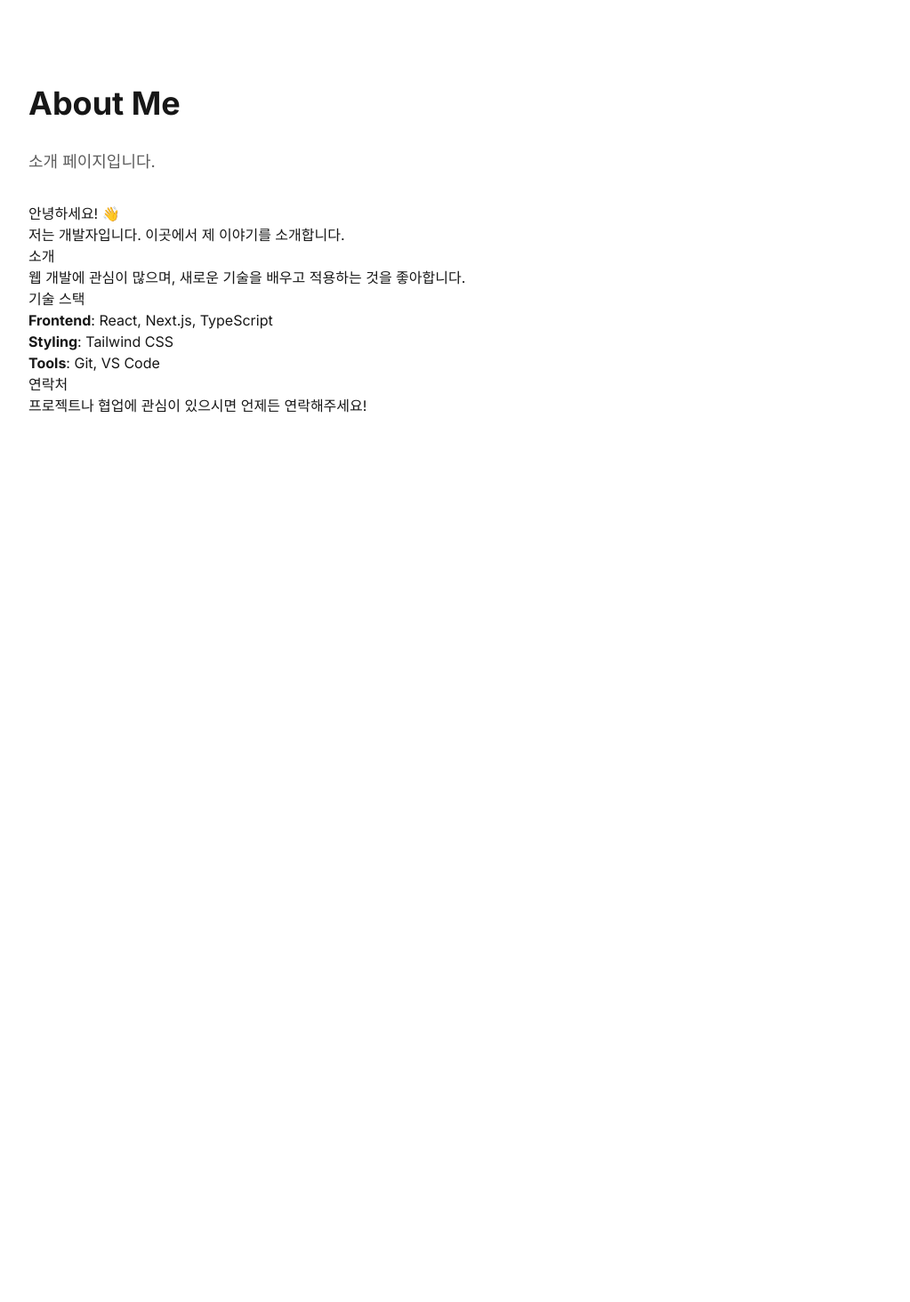
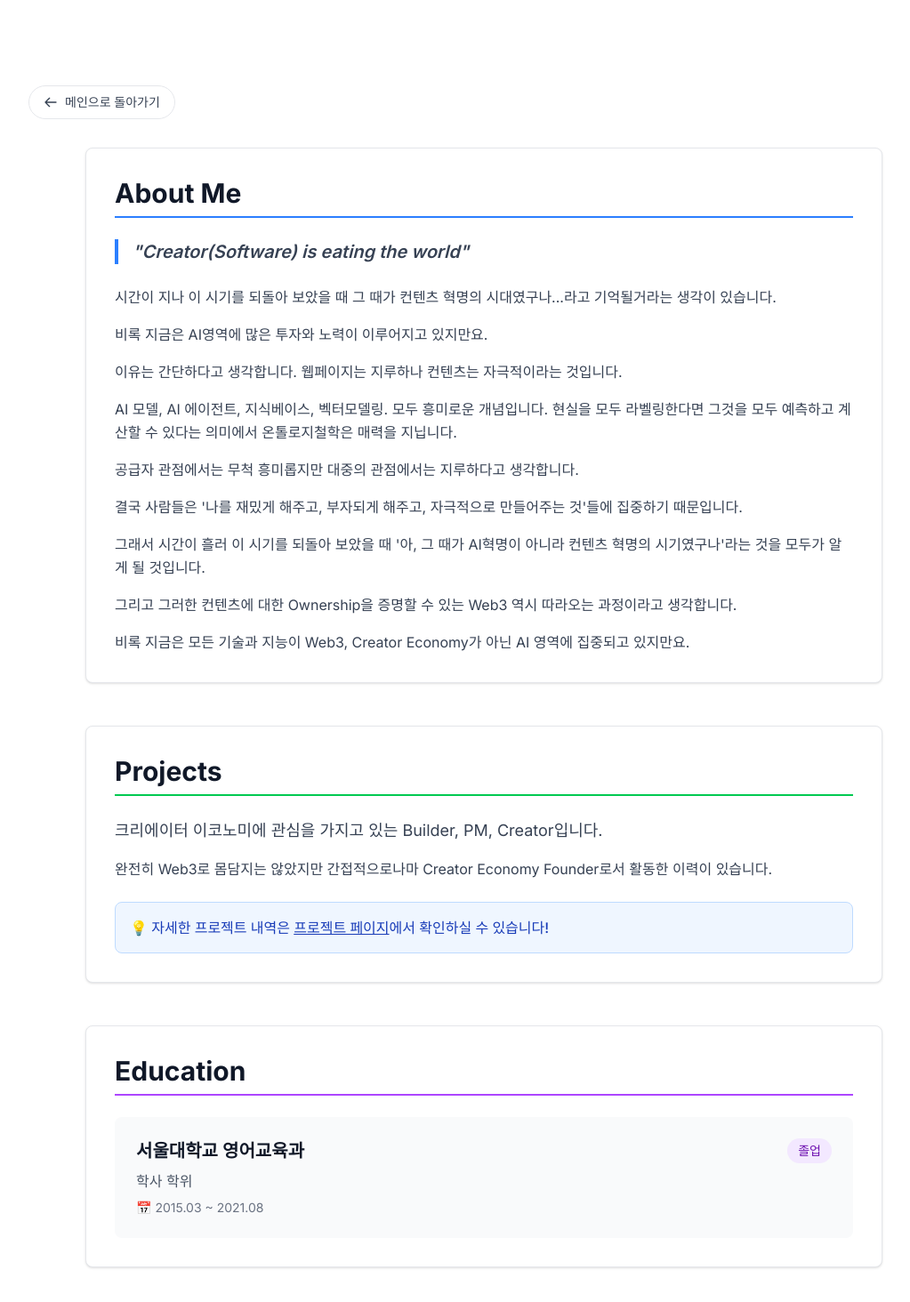
Before and after one commit to chanmkim/chanmkim-writing, a Next.js app: page /about in a window 1280 px wide. Shown: the top 1464 px of the page at 89% size, without its empty margins (96-1119 px from the left). Before the commit the page ends 800 px from the top, so only its background shows below. Built offline with nearby package versions, Linux system fonts and the light colour scheme.

Commit message:
about: 어바웃 페이지 맵핑완료

```diff
--- a/src/app/about/page.tsx
+++ b/src/app/about/page.tsx
@@ -1,33 +1,44 @@
-import fs from 'fs'
-import path from 'path'
-import matter from 'gray-matter'
-import { MDXRemote } from 'next-mdx-remote/rsc'
+import About, { meta } from '@/content/bio/about'
+import Link from 'next/link'
 
-async function getBio() {
-  const fullPath = path.join(process.cwd(), 'src/content/bio', 'about.mdx')
-  const fileContents = fs.readFileSync(fullPath, 'utf8')
-  const { data, content } = matter(fileContents)
-
-  return {
-    meta: data,
-    content: content,
-  }
-}
-
-export default async function AboutPage() {
-  const { meta, content } = await getBio()
-
+export default function AboutPage() {
   return (
     <div className="min-h-screen p-24">
-      <article className="prose dark:prose-invert max-w-5xl mx-auto">
-        <h1 className="text-4xl font-bold mb-8">{meta.title}</h1>
+      <div className="max-w-5xl mx-auto">
+        {/* 뒤로가기 버튼 */}
         <div className="mb-8">
-          <p className="text-lg opacity-70">{meta.description}</p>
+          <Link
+            href="/"
+            className="inline-flex items-center px-4 py-2 text-sm font-medium text-gray-700 bg-white/80 backdrop-blur-sm rounded-full border border-gray-200 hover:bg-white hover:shadow-lg hover:scale-105 transition-all duration-300 dark:bg-gray-800/80 dark:text-gray-300 dark:border-gray-700 dark:hover:bg-gray-800"
+          >
+            <svg
+              className="w-4 h-4 mr-2"
+              fill="none"
+              stroke="currentColor"
+              viewBox="0 0 24 24"
+              xmlns="http://www.w3.org/2000/svg"
+            >
+              <path
+                strokeLinecap="round"
+                strokeLinejoin="round"
+                strokeWidth={2}
+                d="M10 19l-7-7m0 0l7-7m-7 7h18"
+              />
+            </svg>
+            메인으로 돌아가기
+          </Link>
         </div>
-        <div className="mdx-content">
-          <MDXRemote source={content} />
-        </div>
-      </article>
+
+        <article className="prose dark:prose-invert">
+          {/* <h1 className="text-4xl font-bold mb-8">{meta.title}</h1> */}
+          {/* <div className="mb-8">
+            <p className="text-lg opacity-70">{meta.description}</p>
+          </div> */}
+          <div className="mdx-content">
+            <About title={meta.title} description={meta.description} />
+          </div>
+        </article>
+      </div>
     </div>
   )
 }
--- a/src/content/bio/about.mdx
+++ /dev/null
@@ -1,22 +0,0 @@
----
-title: "About Me"
-description: "소개 페이지입니다."
----
-
-# 안녕하세요! 👋
-
-저는 개발자입니다. 이곳에서 제 이야기를 소개합니다.
-
-## 소개
-
-웹 개발에 관심이 많으며, 새로운 기술을 배우고 적용하는 것을 좋아합니다.
-
-## 기술 스택
-
-- **Frontend**: React, Next.js, TypeScript
-- **Styling**: Tailwind CSS
-- **Tools**: Git, VS Code
-
-## 연락처
-
-프로젝트나 협업에 관심이 있으시면 언제든 연락해주세요!
--- /dev/null
+++ b/src/content/bio/about.tsx
@@ -0,0 +1,117 @@
+import React from 'react'
+
+interface AboutProps {
+  title: string
+  description: string
+}
+
+export default function About({ title, description }: AboutProps) {
+  return (
+    <div className="max-w-4xl mx-auto space-y-12">
+      {/* About Me Section */}
+      <section className="bg-white dark:bg-gray-800 rounded-lg p-8 shadow-sm border border-gray-200 dark:border-gray-700">
+        <h2 className="text-3xl font-bold mb-6 text-gray-900 dark:text-white border-b-2 border-blue-500 pb-2">
+          About Me
+        </h2>
+
+        <blockquote className="text-xl font-semibold text-gray-700 dark:text-gray-300 mb-6 border-l-4 border-blue-500 pl-4 italic">
+          "Creator(Software) is eating the world"
+        </blockquote>
+
+        <div className="space-y-4 text-gray-700 dark:text-gray-300 leading-relaxed">
+          <p>
+            시간이 지나 이 시기를 되돌아 보았을 때 그 때가 컨텐츠 혁명의 시대였구나...라고 기억될거라는 생각이 있습니다.
+          </p>
+
+          <p>
+            비록 지금은 AI영역에 많은 투자와 노력이 이루어지고 있지만요.
+          </p>
+
+          <p>
+            이유는 간단하다고 생각합니다. 웹페이지는 지루하나 컨텐츠는 자극적이라는 것입니다.
+          </p>
+
+          <p>
+            AI 모델, AI 에이전트, 지식베이스, 벡터모델링. 모두 흥미로운 개념입니다. 현실을 모두 라벨링한다면 그것을 모두 예측하고 계산할 수 있다는 의미에서 온톨로지철학은 매력을 지닙니다.
+          </p>
+
+          <p>
+            공급자 관점에서는 무척 흥미롭지만 대중의 관점에서는 지루하다고 생각합니다.
+          </p>
+
+          <p>
+            결국 사람들은 '나를 재밌게 해주고, 부자되게 해주고, 자극적으로 만들어주는 것'들에 집중하기 때문입니다.
+          </p>
+
+          <p>
+            그래서 시간이 흘러 이 시기를 되돌아 보았을 때 '아, 그 때가 AI혁명이 아니라 컨텐츠 혁명의 시기였구나'라는 것을 모두가 알게 될 것입니다.
+          </p>
+
+          <p>
+            그리고 그러한 컨텐츠에 대한 Ownership을 증명할 수 있는 Web3 역시 따라오는 과정이라고 생각합니다.
+          </p>
+
+          <p>
+            비록 지금은 모든 기술과 지능이 Web3, Creator Economy가 아닌 AI 영역에 집중되고 있지만요.
+          </p>
+        </div>
+      </section>
+
+      {/* Projects Section */}
+      <section className="bg-white dark:bg-gray-800 rounded-lg p-8 shadow-sm border border-gray-200 dark:border-gray-700">
+        <h2 className="text-3xl font-bold mb-6 text-gray-900 dark:text-white border-b-2 border-green-500 pb-2">
+          Projects
+        </h2>
+
+        <div className="space-y-4 text-gray-700 dark:text-gray-300">
+          <p className="text-lg leading-relaxed">
+            크리에이터 이코노미에 관심을 가지고 있는 Builder, PM, Creator입니다.
+          </p>
+
+          <p className="leading-relaxed">
+            완전히 Web3로 몸담지는 않았지만 간접적으로나마 Creator Economy Founder로서 활동한 이력이 있습니다.
+          </p>
+
+          <div className="mt-6 p-4 bg-blue-50 dark:bg-blue-900/20 rounded-lg border border-blue-200 dark:border-blue-800">
+            <p className="text-blue-800 dark:text-blue-200 font-medium">
+              💡 자세한 프로젝트 내역은 <a href="/projects" className="underline hover:text-blue-600 dark:hover:text-blue-300">프로젝트 페이지</a>에서 확인하실 수 있습니다!
+            </p>
+          </div>
+        </div>
+      </section>
+
+      {/* Education Section */}
+      <section className="bg-white dark:bg-gray-800 rounded-lg p-8 shadow-sm border border-gray-200 dark:border-gray-700">
+        <h2 className="text-3xl font-bold mb-6 text-gray-900 dark:text-white border-b-2 border-purple-500 pb-2">
+          Education
+        </h2>
+
+        <div className="space-y-6">
+          <div className="bg-gray-50 dark:bg-gray-700 rounded-lg p-6">
+            <div className="flex items-start justify-between">
+              <div>
+                <h3 className="text-xl font-semibold text-gray-900 dark:text-white mb-2">
+                  서울대학교 영어교육과
+                </h3>
+                <p className="text-gray-600 dark:text-gray-400 mb-2">학사 학위</p>
+                <p className="text-sm text-gray-500 dark:text-gray-400">
+                  📅 2015.03 ~ 2021.08
+                </p>
+              </div>
+              <div className="text-right">
+                <span className="inline-block bg-purple-100 dark:bg-purple-900 text-purple-800 dark:text-purple-200 text-sm font-medium px-3 py-1 rounded-full">
+                  졸업
+                </span>
+              </div>
+            </div>
+          </div>
+        </div>
+      </section>
+    </div>
+  )
+}
+
+export const meta = {
+  title: "About Me",
+  description: "Creator(Software) is eating the world - 크리에이터 이코노미에 관심을 가지고 있는 Builder, PM, Creator입니다."
+}
```
Also changed, not shown: 1 other file (tests, documents, lock files or other folders).
